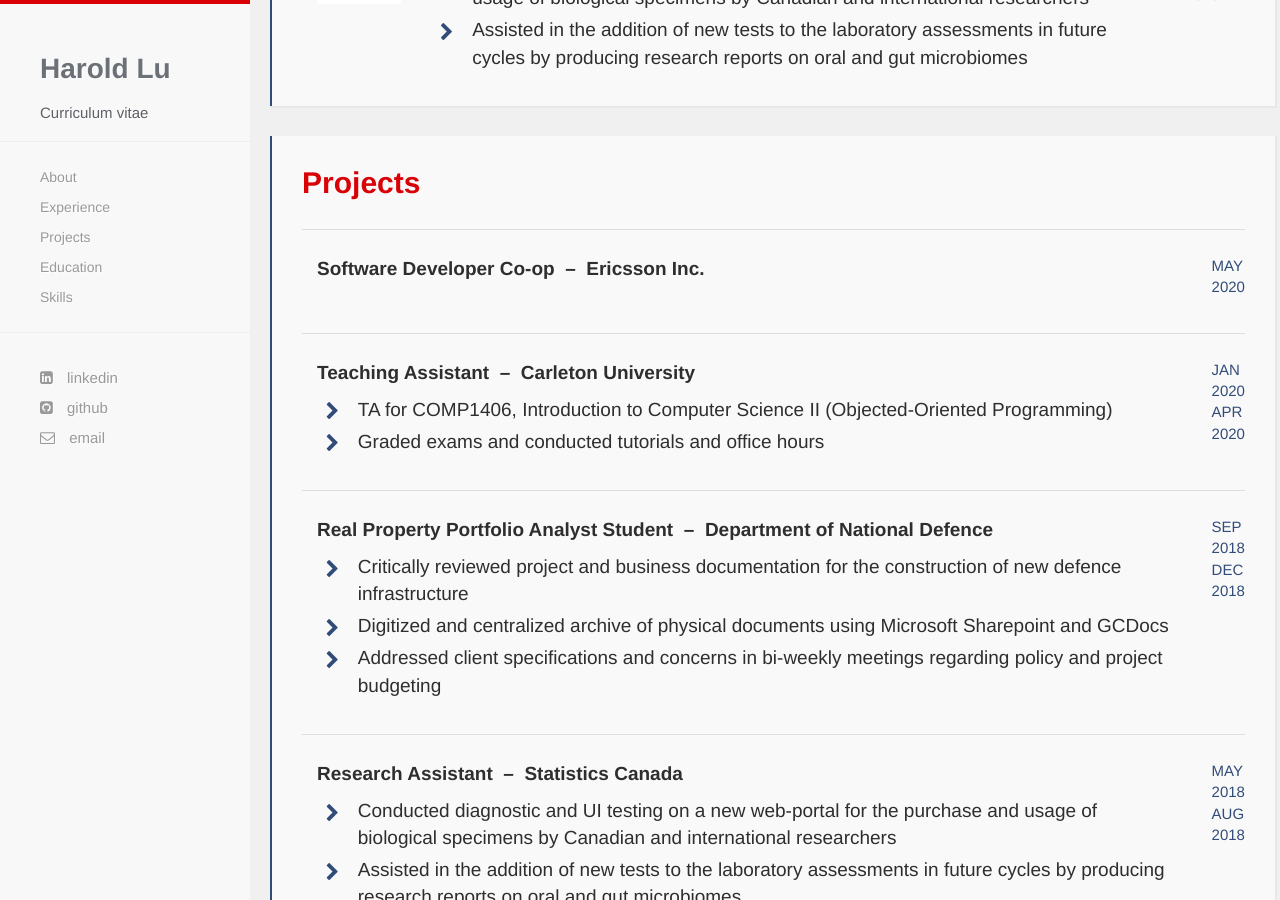
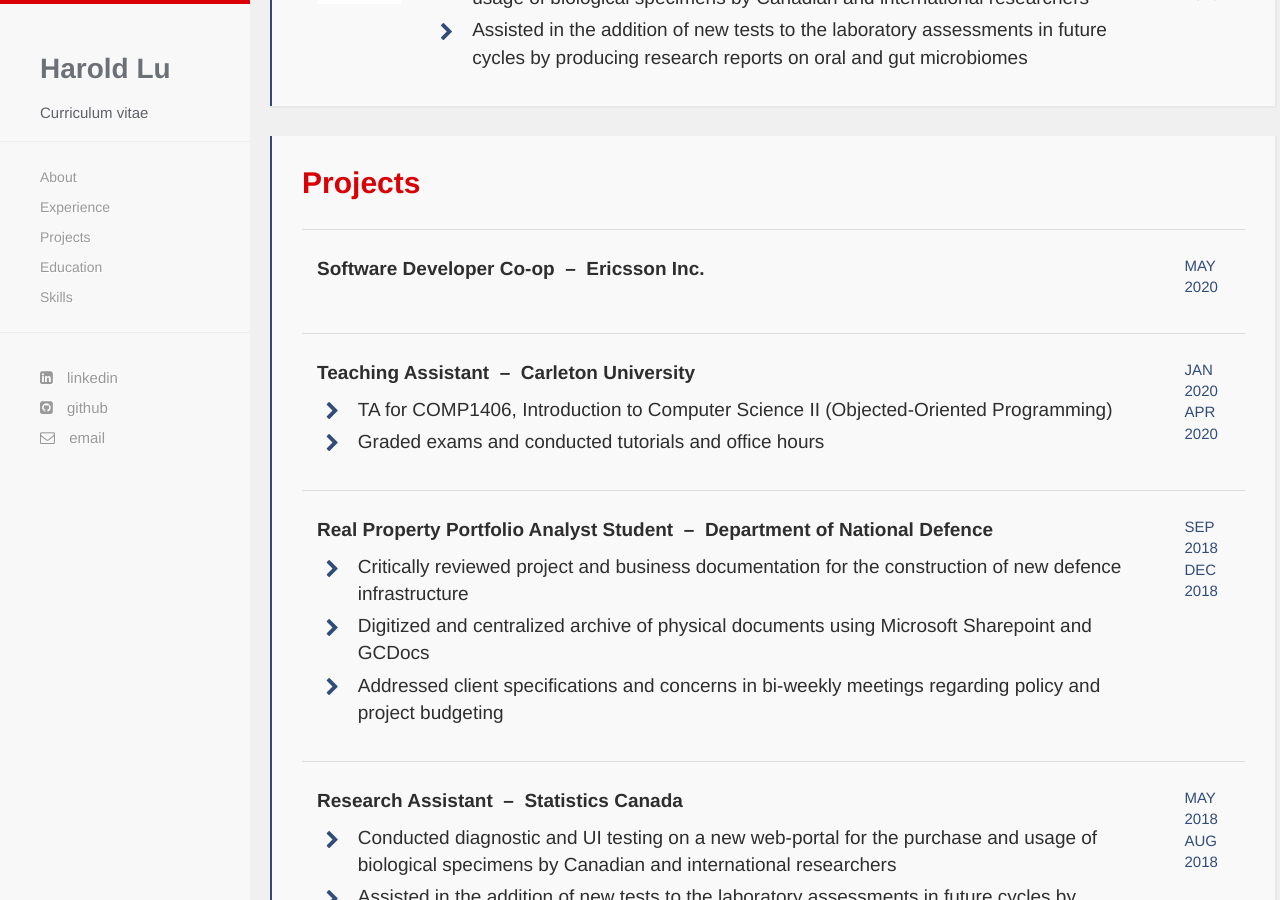
Before and after one commit to harold-lu/harold-lu.github.io, a Jekyll site: the page built from index.html, in a window 1280 px wide and 900 px high, scrolled down 1801 px. Built offline with Jekyll 4.4.1, drawn with Linux system fonts in a browser that asks for light colours; nearby versions of some CDN libraries; some web fonts are replaced.

Commit message:
table update

```diff
--- a/index.html
+++ b/index.html
@@ -98,7 +98,7 @@
       <table class="table table-condensed" style="width:100%">
         <tbody>
           <tr>
-            <td style="width:95%;padding:25px 15px 25px 15px">
+            <td style="width:92%;padding:25px 15px 25px 15px">
               <p style="color:#2e2e2e;font-size:19px;font-weight:600">Software Developer Co-op &nbsp;&ndash;&nbsp; Ericsson Inc.</p>
 <!--			  <ul  class="fa-ul" style="font-size:19px;font-weight:450;color:#2e2e2e;padding:0px">
 				<li style="padding-bottom:5px"><span class="fa-li"><i class="fa fa-chevron-right" style="padding-right:10px;color:#324C79"></i></span> </li>
@@ -111,7 +111,7 @@
 			</td>
           </tr>
           <tr>
-            <td style="width:95%;padding:25px 15px 25px 15px">
+            <td style="width:92%;padding:25px 15px 25px 15px">
               <p style="color:#2e2e2e;font-size:19px;font-weight:600">Teaching Assistant &nbsp;&ndash;&nbsp; Carleton University</p>
 			  <ul  class="fa-ul" style="font-size:19px;font-weight:450;color:#2e2e2e;padding:0px">
 				<li style="padding-bottom:5px"><span class="fa-li"><i class="fa fa-chevron-right" style="padding-right:10px;color:#324C79"></i></span> TA for COMP1406, Introduction to Computer Science II (Objected-Oriented Programming)</li>
@@ -123,7 +123,7 @@
 			</td>
           </tr>
           <tr>
-            <td style="width:95%;padding:25px 15px 25px 15px">
+            <td style="width:92%;padding:25px 15px 25px 15px">
               <p style="color:#2e2e2e;font-size:19px;font-weight:600">Real Property Portfolio Analyst Student &nbsp;&ndash;&nbsp; Department of National Defence</p>
 			  <ul  class="fa-ul" style="font-size:19px;font-weight:450;color:#2e2e2e;padding:0px">
 				<li style="padding-bottom:5px"><span class="fa-li"><i class="fa fa-chevron-right" style="padding-right:10px;color:#324C79"></i></span> Critically reviewed project and business documentation for the construction of new defence infrastructure</li>
@@ -136,7 +136,7 @@
 			</td>
           </tr>
 		  <tr>
-            <td style="width:95%;padding:25px 15px 25px 15px">
+            <td style="width:92%;padding:25px 15px 25px 15px">
               <p style="color:#2e2e2e;font-size:19px;font-weight:600">Research Assistant &nbsp;&ndash;&nbsp; Statistics Canada</p>
 			  <ul  class="fa-ul" style="font-size:19px;font-weight:450;color:#2e2e2e;padding:0px">
 				<li style="padding-bottom:5px"><span class="fa-li"><i class="fa fa-chevron-right" style="padding-right:10px;color:#324C79"></i></span> Conducted diagnostic and UI testing on a new web-portal for the purchase and usage of biological specimens by Canadian and international researchers</li>
```
